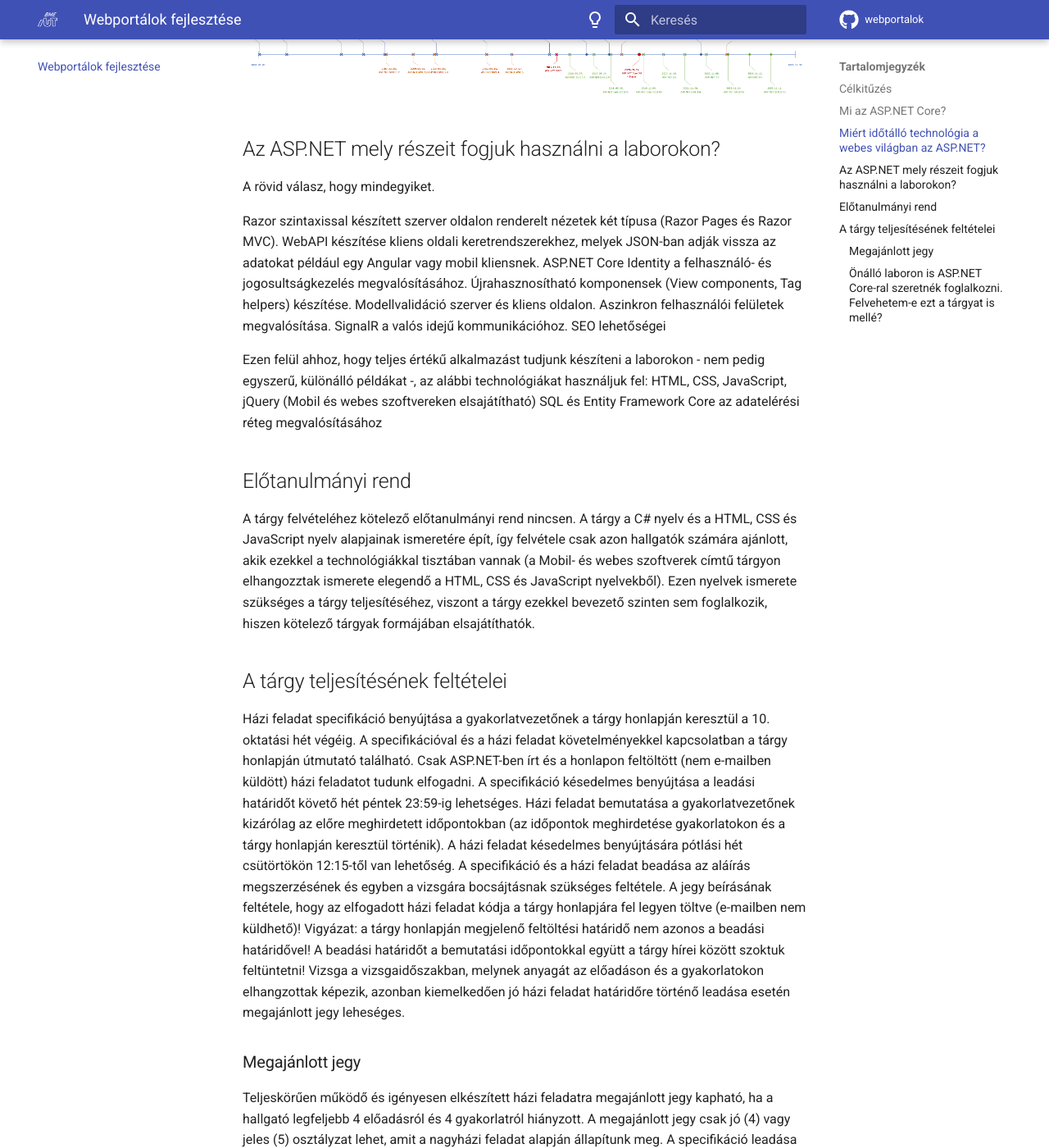
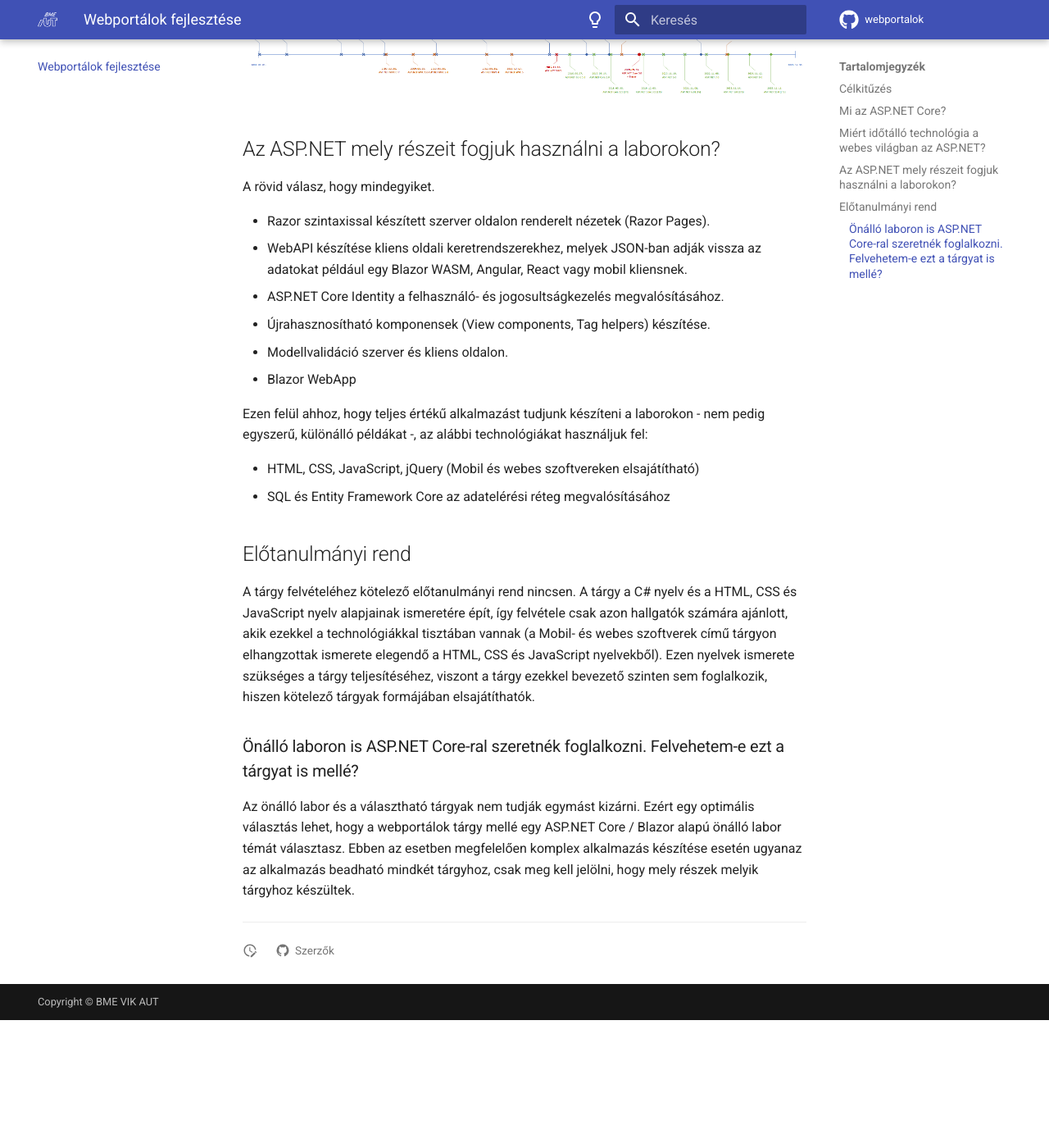
Before and after one commit to webportalok/webportalok, an MkDocs documentation site: the page built from docs/index.md, in a window 1280 px wide and 1400 px high, scrolled down 1305 px. Shown: the whole window at 82% size. Built offline with MkDocs 1.6.1 and Material for MkDocs 9.7.7, drawn with Linux system fonts in a browser that asks for light colours; comment, search, counter and statistics services are not loaded; after the commit the page ends 2549 px from its top, so only the background shows below that; some of the changed text lies outside the part shown.

Commit message:
fix info pages

```diff
--- a/docs/index.md
+++ b/docs/index.md
@@ -28,35 +28,25 @@
 ![ASP.NET timeline](images/asp-net-timeline.png)
 
 ## Az ASP.NET mely részeit fogjuk használni a laborokon?
+
 A rövid válasz, hogy mindegyiket.
 
-Razor szintaxissal készített szerver oldalon renderelt nézetek két típusa (Razor Pages és Razor MVC).
-WebAPI készítése kliens oldali keretrendszerekhez, melyek JSON-ban adják vissza az adatokat például egy Angular vagy mobil kliensnek.
-ASP.NET Core Identity a felhasználó- és jogosultságkezelés megvalósításához.
-Újrahasznosítható komponensek (View components, Tag helpers) készítése.
-Modellvalidáció szerver és kliens oldalon.
-Aszinkron felhasználói felületek megvalósítása.
-SignalR a valós idejű kommunikációhoz.
-SEO lehetőségei
+- Razor szintaxissal készített szerver oldalon renderelt nézetek (Razor Pages).
+- WebAPI készítése kliens oldali keretrendszerekhez, melyek JSON-ban adják vissza az adatokat például egy Blazor WASM, Angular, React vagy mobil kliensnek.
+- ASP.NET Core Identity a felhasználó- és jogosultságkezelés megvalósításához.
+- Újrahasznosítható komponensek (View components, Tag helpers) készítése.
+- Modellvalidáció szerver és kliens oldalon.
+- Blazor WebApp
 
 Ezen felül ahhoz, hogy teljes értékű alkalmazást tudjunk készíteni a laborokon - nem pedig egyszerű, különálló példákat -, az alábbi technológiákat használjuk fel:
-HTML, CSS, JavaScript, jQuery (Mobil és webes szoftvereken elsajátítható)
-SQL és Entity Framework Core az adatelérési réteg megvalósításához
+
+- HTML, CSS, JavaScript, jQuery (Mobil és webes szoftvereken elsajátítható)
+- SQL és Entity Framework Core az adatelérési réteg megvalósításához
 
 ## Előtanulmányi rend
 
-A tárgy felvételéhez kötelező előtanulmányi rend nincsen. A tárgy a C# nyelv és a HTML, CSS és JavaScript nyelv alapjainak ismeretére épít, így felvétele csak azon hallgatók számára ajánlott, akik ezekkel a technológiákkal tisztában vannak (a Mobil- és webes szoftverek címtű tárgyon elhangozztak ismerete elegendő a HTML, CSS és JavaScript nyelvekből). Ezen nyelvek ismerete szükséges a tárgy teljesítéséhez, viszont a tárgy ezekkel bevezető szinten sem foglalkozik, hiszen kötelező tárgyak formájában elsajátíthatók.
-
-## A tárgy teljesítésének feltételei
-
-Házi feladat specifikáció benyújtása a gyakorlatvezetőnek a tárgy honlapján keresztül a 10. oktatási hét végéig. A specifikációval és a házi feladat követelményekkel kapcsolatban a tárgy honlapján útmutató található. Csak ASP.NET-ben írt és a honlapon feltöltött (nem e-mailben küldött) házi feladatot tudunk elfogadni. A specifikáció késedelmes benyújtása a leadási határidőt követő hét péntek 23:59-ig lehetséges.
-Házi feladat bemutatása a gyakorlatvezetőnek kizárólag az előre meghirdetett időpontokban (az időpontok meghirdetése gyakorlatokon és a tárgy honlapján keresztül történik). A házi feladat késedelmes benyújtására pótlási hét csütörtökön 12:15-től van lehetőség. A specifikáció és a házi feladat beadása az aláírás megszerzésének és egyben a vizsgára bocsájtásnak szükséges feltétele. A jegy beírásának feltétele, hogy az elfogadott házi feladat kódja a tárgy honlapjára fel legyen töltve (e-mailben nem küldhető)! Vigyázat: a tárgy honlapján megjelenő feltöltési határidő nem azonos a beadási határidővel! A beadási határidőt a bemutatási időpontokkal együtt a tárgy hírei között szoktuk feltüntetni!
-Vizsga a vizsgaidőszakban, melynek anyagát az előadáson és a gyakorlatokon elhangzottak képezik, azonban kiemelkedően jó házi feladat határidőre történő leadása esetén megajánlott jegy leheséges.
-
-### Megajánlott jegy
-Teljeskörűen működő és igényesen elkészített házi feladatra megajánlott jegy kapható, ha a hallgató legfeljebb 4 előadásról és 4 gyakorlatról hiányzott. A megajánlott jegy csak jó (4) vagy jeles (5) osztályzat lehet, amit a nagyházi feladat alapján állapítunk meg. A specifikáció leadása után a hallgatók visszajelzést kapnak, hogy a házi feladatuk esélyes-e a megajánlott jegyre. Ilyenkor még van lehetőség bővíteni a funkciókat, hogy megajánlott jegyet szerezhessenek.
-
-Fontos: aki megajánlott jegyet szerzett, az is jelentkezzen a Neptunon vizsgára, mert a Neptunban megszűnt a megajánlott jegy fogalma!
+A tárgy felvételéhez kötelező előtanulmányi rend nincsen. A tárgy a C# nyelv és a HTML, CSS és JavaScript nyelv alapjainak ismeretére épít, így felvétele csak azon hallgatók számára ajánlott, akik ezekkel a technológiákkal tisztában vannak (a Mobil- és webes szoftverek című tárgyon elhangzottak ismerete elegendő a HTML, CSS és JavaScript nyelvekből). Ezen nyelvek ismerete szükséges a tárgy teljesítéséhez, viszont a tárgy ezekkel bevezető szinten sem foglalkozik, hiszen kötelező tárgyak formájában elsajátíthatók.
 
 ### Önálló laboron is ASP.NET Core-ral szeretnék foglalkozni. Felvehetem-e ezt a tárgyat is mellé?
-Az önálló labor és a választható tárgyak nem tudják egymást kizárni. Ezért egy optimális választás lehet, hogy a webportálok tárgy mellé egy ASP.NET Core-ral foglalkozó önálló labor témát választasz. Ebben az esetben megfelelően komplex alkalmazás készítése esetén ugyanaz az alkalmazás beadható mindkét tárgyhoz, csak meg kell jelölni, hogy mely részek melyik tárgyhoz készültek. Ennek részleteit Gincsai Gáborral tudod egyeztetni.
+
+Az önálló labor és a választható tárgyak nem tudják egymást kizárni. Ezért egy optimális választás lehet, hogy a webportálok tárgy mellé egy ASP.NET Core / Blazor alapú önálló labor témát választasz. Ebben az esetben megfelelően komplex alkalmazás készítése esetén ugyanaz az alkalmazás beadható mindkét tárgyhoz, csak meg kell jelölni, hogy mely részek melyik tárgyhoz készültek.
```
Also changed, not shown: docs/information/course/index.md (+12 -0 lines).
